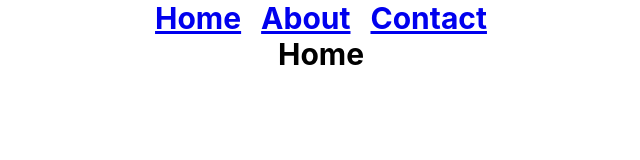
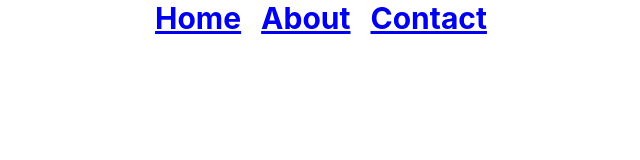
Before and after one commit to Zufarbek/githubcommends, a React (Create React App) app: page / in a window 1280 px wide. Shown: the top 160 px of the page, without its empty margins (319-959 px from the left). Built offline with nearby package versions, Linux system fonts and the light colour scheme.

Commit message:
ozgartidim

```diff
--- a/src/components/Home.js
+++ b/src/components/Home.js
@@ -3,7 +3,7 @@ import React from 'react'
 export default function Home() {
     return (
         <div className="App">
-            Home
+            <h3></h3>
         </div>
     )
 }
```
